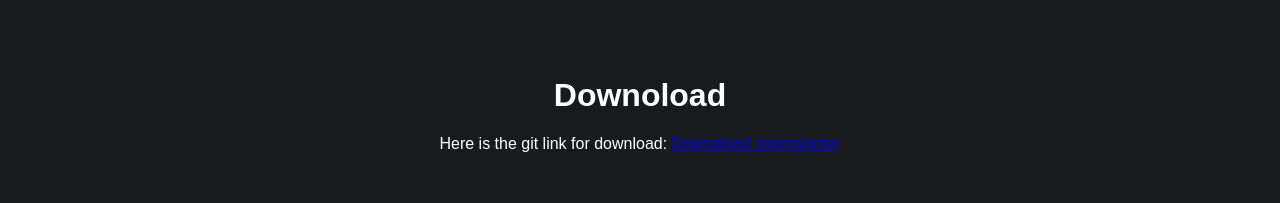
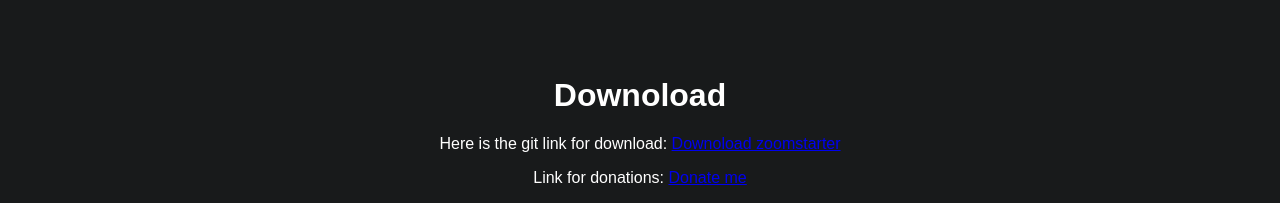
Before and after one commit to viktorcvetanovic/zoomstarter_website, a plain HTML site: page index.html in a window 1280 px wide. Shown: the part 804-1007 px from the top of the page. Before the commit the page ends 973 px from the top, so only its background shows below. Drawn offline with Linux system fonts and the light colour scheme; a web font is replaced by a local one.

Commit message:
added link for donations

```diff
--- a/index.html
+++ b/index.html
@@ -37,6 +37,7 @@
         <div style="text-align: center;margin-top: 5rem;">
         <h1>Downoload</h1>
         <p>Here is the git link for download: <a href="https://github.com/viktorcvetanovic/zoomstarter.git">Downoload zoomstarter</a> </p>
+        <p>Link for donations: <a href="https://paypal.me/viktorcvetanovic?country.x=RS&locale.x=en_US">Donate me</a></p>
         </div>
 
     </div>
```
